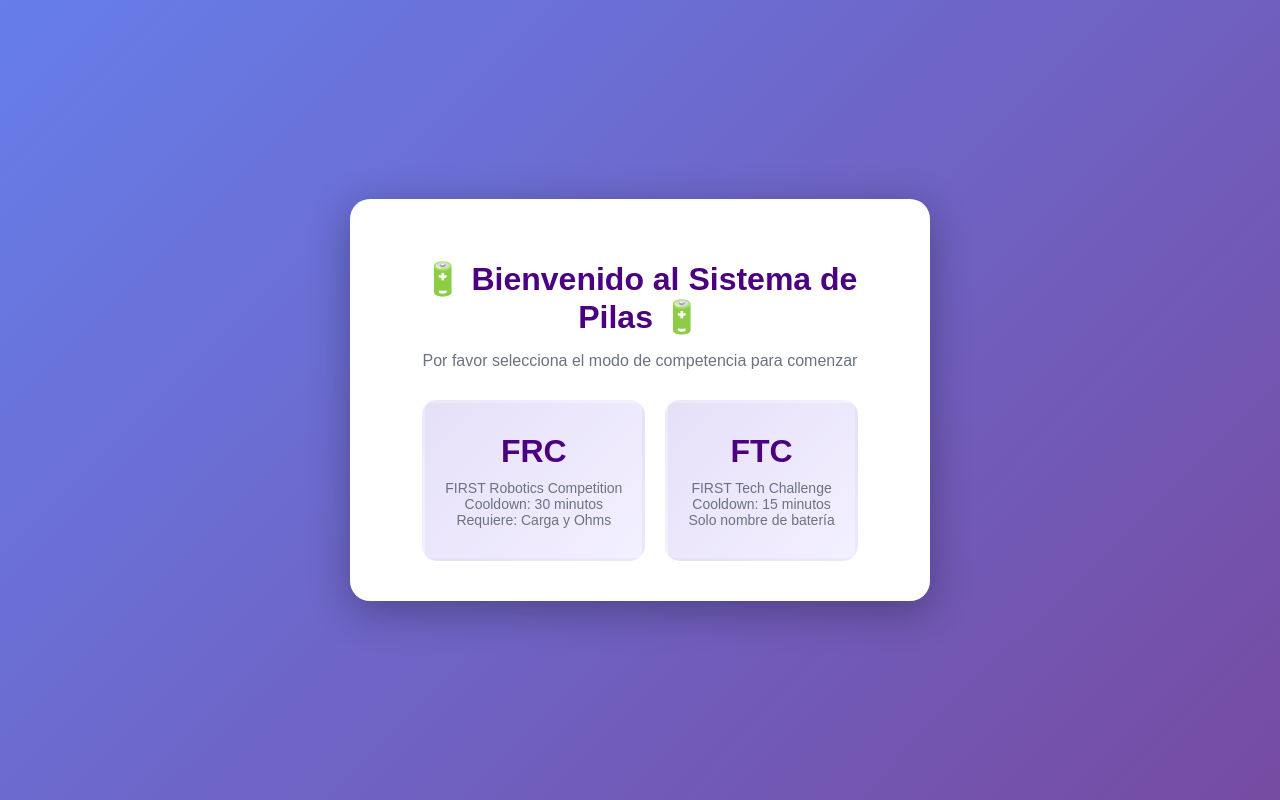
After one commit to Overture-7421/OverPilas, a Flask app: page /select_mode in a window 1280 px wide. The commit adds this page. Run offline with Flask 3, Linux system fonts and the light colour scheme.

Commit message:
FTC Mode

```diff
--- a/app.py
+++ b/app.py
@@ -1,14 +1,73 @@
-from flask import Flask, request, render_template, redirect
+from flask import Flask, request, render_template, redirect, jsonify
 import json, os
 from datetime import datetime, timedelta
 
 app = Flask(__name__)
 data_file = 'pilas.json'
+config_file = 'config.json'
+battery_names_file = 'battery_names.json'
 
-# Lista fija de nombres
-nombres_fijos = ["Tlacua", "Jasper", "Caditos", "Timmy", "Thunderbird",
-                "Miguelito", "Cesarín", "El tío", "Chopper", "Gaia", "Gipsy",
-                "1", "2", "3", "4", "5", "6", "7", "8", "9"]
+# Cargar configuración
+def load_config():
+    if os.path.exists(config_file):
+        try:
+            with open(config_file, 'r', encoding='utf-8') as f:
+                return json.load(f)
+        except json.JSONDecodeError:
+            return {'competition_mode': None}
+    return {'competition_mode': None}
+
+def save_config(config):
+    with open(config_file, 'w', encoding='utf-8') as f:
+        json.dump(config, f, ensure_ascii=False, indent=2)
+
+# Cargar nombres de baterías desde JSON
+def load_battery_names():
+    if os.path.exists(battery_names_file):
+        try:
+            with open(battery_names_file, 'r', encoding='utf-8') as f:
+                return json.load(f)
+        except json.JSONDecodeError:
+            # Si hay error, usar valores por defecto
+            return {
+                "FRC": ["Tlacua", "Jasper", "Caditos", "Timmy", "Thunderbird",
+                       "Miguelito", "Cesarín", "El tío", "Chopper", "Gaia", "Gipsy",
+                       "1", "2", "3", "4", "5", "6", "7", "8", "9"],
+                "FTC": ["Tlacua", "Jasper", "Caditos", "Timmy", "Thunderbird",
+                       "Miguelito", "Cesarín", "El tío", "Chopper", "Gaia", "Gipsy",
+                       "1", "2", "3", "4", "5", "6", "7", "8", "9"]
+            }
+    return {
+        "FRC": ["Tlacua", "Jasper", "Caditos", "Timmy", "Thunderbird",
+               "Miguelito", "Cesarín", "El tío", "Chopper", "Gaia", "Gipsy",
+               "1", "2", "3", "4", "5", "6", "7", "8", "9"],
+        "FTC": ["Tlacua", "Jasper", "Caditos", "Timmy", "Thunderbird",
+               "Miguelito", "Cesarín", "El tío", "Chopper", "Gaia", "Gipsy",
+               "1", "2", "3", "4", "5", "6", "7", "8", "9"]
+    }
+
+# Cargar configuración y nombres
+config = load_config()
+battery_names_data = load_battery_names()
+
+# Obtener nombres según el modo de competencia
+def get_nombres_fijos():
+    mode = config.get('competition_mode')
+    if mode == 'FTC':
+        return battery_names_data.get('FTC', [])
+    elif mode == 'FRC':
+        return battery_names_data.get('FRC', [])
+    else:
+        # Por defecto, usar FRC si no hay modo configurado
+        return battery_names_data.get('FRC', [])
+
+# Obtener tiempo de cooldown según el modo (en segundos)
+def get_cooldown_time():
+    mode = config.get('competition_mode')
+    if mode == 'FTC':
+        return 900  # 15 minutos
+    else:  # FRC o default
+        return 1800  # 30 minutos
 
 def es_pila_lista_para_conectar(nombre):
     """Verifica si una pila está lista para conectar"""
@@ -17,11 +76,12 @@
     if not pila:
         return True
 
-    # Si está en cooldown, verificar si han pasado 30 minutos
+    # Si está en cooldown, verificar si han pasado el tiempo según el modo
     if nombre in pilas_en_cooldown:
         timestamp_cooldown = datetime.strptime(pilas_en_cooldown[nombre], "%Y-%m-%d %H:%M")
         tiempo_transcurrido = datetime.now() - timestamp_cooldown
-        return tiempo_transcurrido.total_seconds() >= 1800  # 30 minutos = 1800 segundos
+        cooldown_seconds = get_cooldown_time()
+        return tiempo_transcurrido.total_seconds() >= cooldown_seconds
 
     return False
 
@@ -30,6 +90,8 @@
     global pilas_en_cooldown, pilas_inhabilitadas
     pilas_listas = []
     cooldowns_a_limpiar = []
+    nombres_fijos = get_nombres_fijos()
+    cooldown_seconds = get_cooldown_time()
 
     for nombre in nombres_fijos:
         if nombre in pilas_en_uso:
@@ -44,8 +106,8 @@
                 timestamp_cooldown = datetime.strptime(pilas_en_cooldown[nombre], "%Y-%m-%d %H:%M")
                 tiempo_transcurrido = datetime.now() - timestamp_cooldown
 
-                # Si ya pasaron 30 minutos, marcar para limpiar del cooldown
-                if tiempo_transcurrido.total_seconds() >= 1800:
+                # Si ya pasó el tiempo de cooldown, marcar para limpiar
+                if tiempo_transcurrido.total_seconds() >= cooldown_seconds:
                     cooldowns_a_limpiar.append(nombre)
                     tiempo_sin_conectar = timestamp_cooldown
                 else:
@@ -71,8 +133,8 @@
             'pilas_en_uso': pilas_en_uso,
             'pilas_en_cooldown': pilas_en_cooldown
         }
-        with open(data_file, 'w') as f:
-            json.dump(data_to_save, f)
+        with open(data_file, 'w', encoding='utf-8') as f:
+            json.dump(data_to_save, f, ensure_ascii=False)
 
     # Ordenar: primero por disabled (False primero), luego por tiempo sin conectar (más antiguos primero)
     pilas_listas.sort(key=lambda x: (x.get('disabled', False), x['tiempo_sin_conectar']))
@@ -91,7 +153,7 @@
 # Nota: mantenemos compatibilidad con el formato antiguo que usaba 'pila_en_uso'
 if os.path.exists(data_file):
     try:
-        with open(data_file, 'r') as f:
+        with open(data_file, 'r', encoding='utf-8') as f:
             data = json.load(f)
             if isinstance(data, list):
                 # Formato anterior - solo lista de pilas
@@ -112,8 +174,22 @@
 
 @app.route('/')
 def index():
+    # Siempre redirigir a la selección de modo
+    return redirect('/select_mode')
+
+@app.route('/select_mode')
+def select_mode():
+    return render_template('select_mode.html')
+
+@app.route('/main')
+def main():
+    # Verificar que haya un modo seleccionado
+    if config.get('competition_mode') is None:
+        return redirect('/select_mode')
+
     # Crear lista completa para mostrar
     listado = []
+    nombres_fijos = get_nombres_fijos()
     for nombre in nombres_fijos:
         pila = next((p for p in pilas if p['nombre'] == nombre), None)
         if pila:
@@ -144,9 +220,10 @@
     proximo_chequeo = None
     if ultima_actualizacion:
         try:
-            # Convertir la fecha de string a datetime y sumar 30 minutos
+            # Convertir la fecha de string a datetime y sumar el tiempo de cooldown
             fecha_actualizacion = datetime.strptime(ultima_actualizacion, "%Y-%m-%d %H:%M")
-            proximo = fecha_actualizacion + timedelta(minutes=30)
+            cooldown_minutes = get_cooldown_time() // 60
+            proximo = fecha_actualizacion + timedelta(minutes=cooldown_minutes)
             proximo_chequeo = proximo.strftime("%H:%M")
         except:
             proximo_chequeo = None
@@ -164,25 +241,43 @@
         except Exception:
             continue
 
-    return render_template('index.html', pilas=listado_ordenado, ultima_actualizacion=ultima_actualizacion, proximo_chequeo=proximo_chequeo, pilas_en_uso=pilas_en_uso, pilas_en_cooldown=pilas_en_cooldown, pilas_listas=pilas_listas, mejor_pila=mejor_pila, pilas_inhabilitadas=list(pilas_inhabilitadas))
+    return render_template('index.html',
+                         pilas=listado_ordenado,
+                         ultima_actualizacion=ultima_actualizacion,
+                         proximo_chequeo=proximo_chequeo,
+                         pilas_en_uso=pilas_en_uso,
+                         pilas_en_cooldown=pilas_en_cooldown,
+                         pilas_listas=pilas_listas,
+                         mejor_pila=mejor_pila,
+                         pilas_inhabilitadas=list(pilas_inhabilitadas),
+                         competition_mode=config.get('competition_mode'),
+                         nombres_fijos=get_nombres_fijos(),
+                         cooldown_minutes=get_cooldown_time()//60)
 
 @app.route('/agregar', methods=['POST'])
 def agregar():
     global ultima_actualizacion
 
     nombre = request.form['nombre']
-    carga = request.form['carga']
-    ohms = request.form['ohms']
+    mode = config.get('competition_mode')
+
+    # Para FTC, solo necesitamos el nombre (sin carga ni ohms)
+    if mode == 'FTC':
+        pila_data = {"nombre": nombre, "carga": "N/A", "ohms": "N/A"}
+    else:  # FRC o default
+        carga = request.form['carga']
+        ohms = request.form['ohms']
+        pila_data = {"nombre": nombre, "carga": carga, "ohms": ohms}
 
     # Reemplazar si ya existe
     encontrado = False
     for i, pila in enumerate(pilas):
         if pila['nombre'] == nombre:
-            pilas[i] = {"nombre": nombre, "carga": carga, "ohms": ohms}
+            pilas[i] = pila_data
             encontrado = True
             break
     if not encontrado:
-        pilas.append({"nombre": nombre, "carga": carga, "ohms": ohms})
+        pilas.append(pila_data)
 
     # Guardar en JSON con nuevo formato
     data_to_save = {
@@ -191,13 +286,13 @@
         'pilas_en_cooldown': pilas_en_cooldown,
         'pilas_inhabilitadas': list(pilas_inhabilitadas)
     }
-    with open(data_file, 'w') as f:
-        json.dump(data_to_save, f)
+    with open(data_file, 'w', encoding='utf-8') as f:
+        json.dump(data_to_save, f, ensure_ascii=False)
 
     # Guardar fecha y hora de actualización
     ultima_actualizacion = datetime.now().strftime("%Y-%m-%d %H:%M")
 
-    return redirect('/')
+    return redirect('/main')
 
 @app.route('/pila_en_uso', methods=['POST'])
 def marcar_pila_en_uso():
@@ -218,10 +313,10 @@
         'pilas_en_cooldown': pilas_en_cooldown,
         'pilas_inhabilitadas': list(pilas_inhabilitadas)
     }
-    with open(data_file, 'w') as f:
-        json.dump(data_to_save, f)
+    with open(data_file, 'w', encoding='utf-8') as f:
+        json.dump(data_to_save, f, ensure_ascii=False)
 
-    return redirect('/')
+    return redirect('/main')
 
 
 @app.route('/toggle_inhabilitar', methods=['POST'])
@@ -229,7 +324,7 @@
     global pilas_inhabilitadas
     nombre = request.form.get('nombre')
     if not nombre:
-        return redirect('/')
+        return redirect('/main')
 
     if nombre in pilas_inhabilitadas:
         pilas_inhabilitadas.remove(nombre)
@@ -243,10 +338,10 @@
         'pilas_en_cooldown': pilas_en_cooldown,
         'pilas_inhabilitadas': list(pilas_inhabilitadas)
     }
-    with open(data_file, 'w') as f:
-        json.dump(data_to_save, f)
+    with open(data_file, 'w', encoding='utf-8') as f:
+        json.dump(data_to_save, f, ensure_ascii=False)
 
-    return redirect('/')
+    return redirect('/main')
 
 @app.route('/recibir_pila', methods=['POST'])
 def recibir_pila():
@@ -275,10 +370,10 @@
         'pilas_en_cooldown': pilas_en_cooldown,
         'pilas_inhabilitadas': list(pilas_inhabilitadas)
     }
-    with open(data_file, 'w') as f:
-        json.dump(data_to_save, f)
+    with open(data_file, 'w', encoding='utf-8') as f:
+        json.dump(data_to_save, f, ensure_ascii=False)
 
-    return redirect('/')
+    return redirect('/main')
 
 @app.route('/reiniciar', methods=['POST'])
 def reiniciar():
@@ -297,10 +392,21 @@
         'pilas_en_cooldown': pilas_en_cooldown,
         'pilas_inhabilitadas': list(pilas_inhabilitadas)
     }
-    with open(data_file, 'w') as f:
-        json.dump(data_to_save, f)
+    with open(data_file, 'w', encoding='utf-8') as f:
+        json.dump(data_to_save, f, ensure_ascii=False)
 
-    return redirect('/')
+    return redirect('/main')
+
+@app.route('/set_mode', methods=['POST'])
+def set_mode():
+    global config, battery_names_data
+    mode = request.form.get('mode')
+    if mode in ['FTC', 'FRC']:
+        config['competition_mode'] = mode
+        save_config(config)
+        # Reload battery names data after mode change
+        battery_names_data = load_battery_names()
+    return redirect('/main')
 
 if __name__ == '__main__':
     app.run(host='127.0.0.1', port=5000, debug=True)
--- /dev/null
+++ b/config.json
@@ -0,0 +1,3 @@
+{
+  "competition_mode": "FTC"
+}
--- /dev/null
+++ b/templates/select_mode.html
@@ -0,0 +1,101 @@
+<!DOCTYPE html>
+<html>
+<head>
+    <meta charset="UTF-8">
+    <title>Seleccionar Modo de Competencia</title>
+    <style>
+        body {
+            font-family: Arial, sans-serif;
+            background: linear-gradient(135deg, #667eea 0%, #764ba2 100%);
+            display: flex;
+            align-items: center;
+            justify-content: center;
+            height: 100vh;
+            margin: 0;
+        }
+        .container {
+            background: white;
+            padding: 40px;
+            border-radius: 20px;
+            box-shadow: 0 10px 40px rgba(0,0,0,0.3);
+            text-align: center;
+            max-width: 500px;
+        }
+        h1 {
+            color: #4B0082;
+            margin-bottom: 10px;
+        }
+        p {
+            color: #6B7280;
+            margin-bottom: 30px;
+        }
+        .mode-buttons {
+            display: flex;
+            gap: 20px;
+            justify-content: center;
+            margin-top: 30px;
+        }
+        .mode-btn {
+            flex: 1;
+            padding: 30px 20px;
+            border: 3px solid transparent;
+            border-radius: 15px;
+            background: linear-gradient(135deg, #E6E0F8, #F3F0FF);
+            cursor: pointer;
+            transition: all 0.3s ease;
+            font-size: 18px;
+            font-weight: bold;
+            color: #4B0082;
+        }
+        .mode-btn:hover {
+            transform: translateY(-5px);
+            box-shadow: 0 8px 20px rgba(107, 70, 193, 0.3);
+            border-color: #9370DB;
+        }
+        .mode-btn .title {
+            font-size: 32px;
+            margin-bottom: 10px;
+        }
+        .mode-btn .description {
+            font-size: 14px;
+            color: #6B7280;
+            font-weight: normal;
+        }
+        form {
+            display: inline;
+        }
+    </style>
+</head>
+<body>
+    <div class="container">
+        <h1>🔋 Bienvenido al Sistema de Pilas 🔋</h1>
+        <p>Por favor selecciona el modo de competencia para comenzar</p>
+
+        <div class="mode-buttons">
+            <form action="/set_mode" method="post">
+                <input type="hidden" name="mode" value="FRC">
+                <button type="submit" class="mode-btn">
+                    <div class="title">FRC</div>
+                    <div class="description">
+                        FIRST Robotics Competition<br>
+                        Cooldown: 30 minutos<br>
+                        Requiere: Carga y Ohms
+                    </div>
+                </button>
+            </form>
+
+            <form action="/set_mode" method="post">
+                <input type="hidden" name="mode" value="FTC">
+                <button type="submit" class="mode-btn">
+                    <div class="title">FTC</div>
+                    <div class="description">
+                        FIRST Tech Challenge<br>
+                        Cooldown: 15 minutos<br>
+                        Solo nombre de batería
+                    </div>
+                </button>
+            </form>
+        </div>
+    </div>
+</body>
+</html>
```
Also changed, not shown: battery_names.json (added, +39 -0 lines), templates/index.html (+76 -66 lines), .claude/settings.local.json (added).
